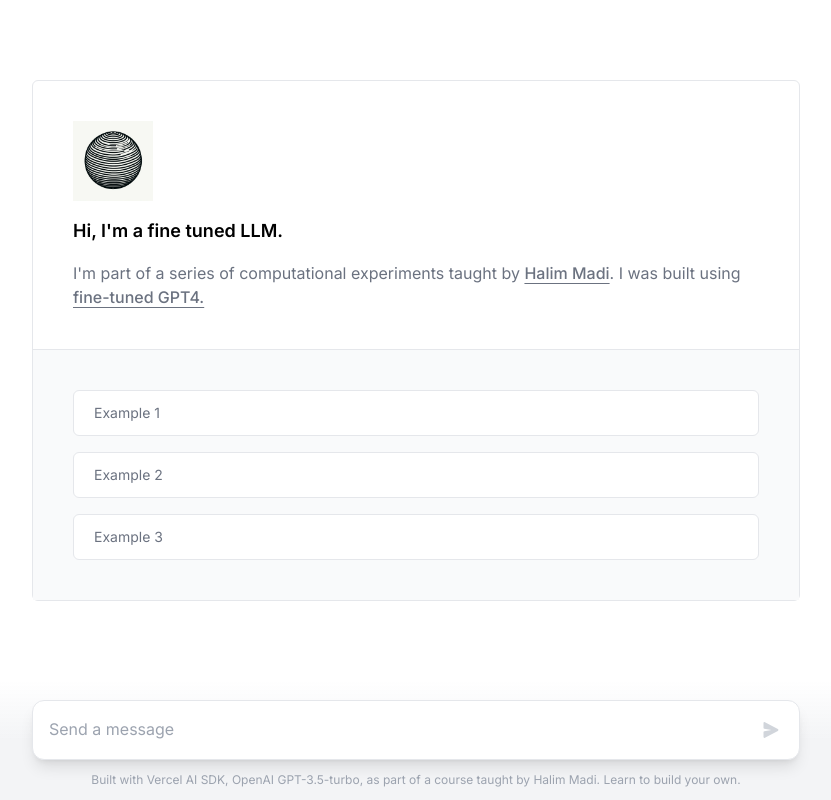
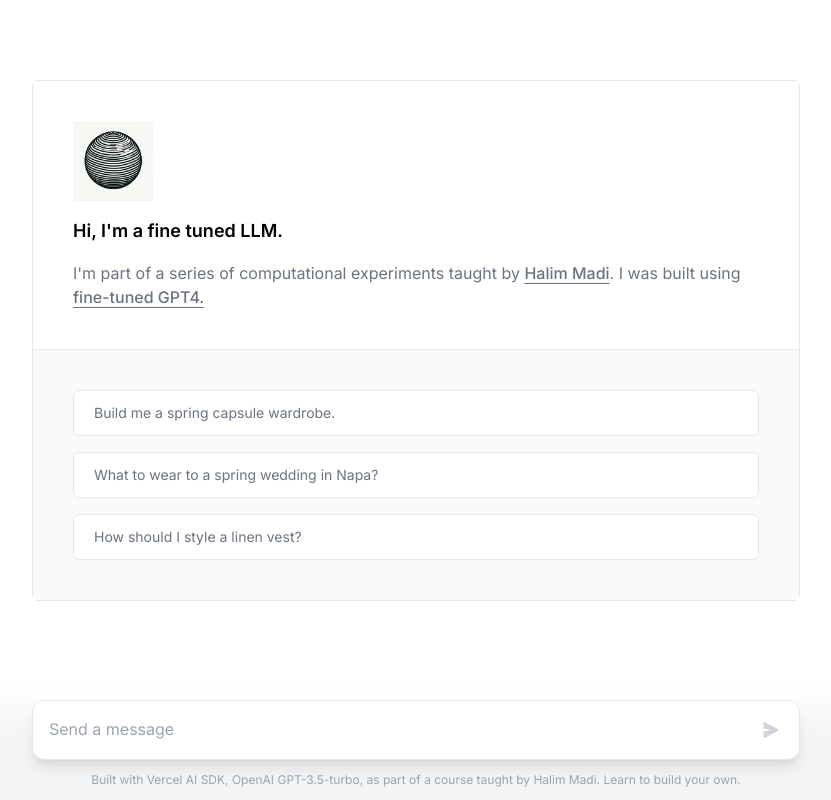
Before and after one commit to skhander/personal-stylist, a Next.js app: page / in a window 1280 px wide. Shown: the whole page, without its empty margins (224-1055 px from the left). Built offline with nearby package versions, Linux system fonts and the light colour scheme.

Commit message:
Update page.tsx
update prompts

```diff
--- a/app/page.tsx
+++ b/app/page.tsx
@@ -14,9 +14,9 @@
 import Image from "next/image";
 
 const examples = [
-  "Example 1",
-  "Example 2",
-  "Example 3",
+  "Build me a spring capsule wardrobe.",
+  "What to wear to a spring wedding in Napa?",
+  "How should I style a linen vest?",
 ];
 
 export default function Chat() {
```
